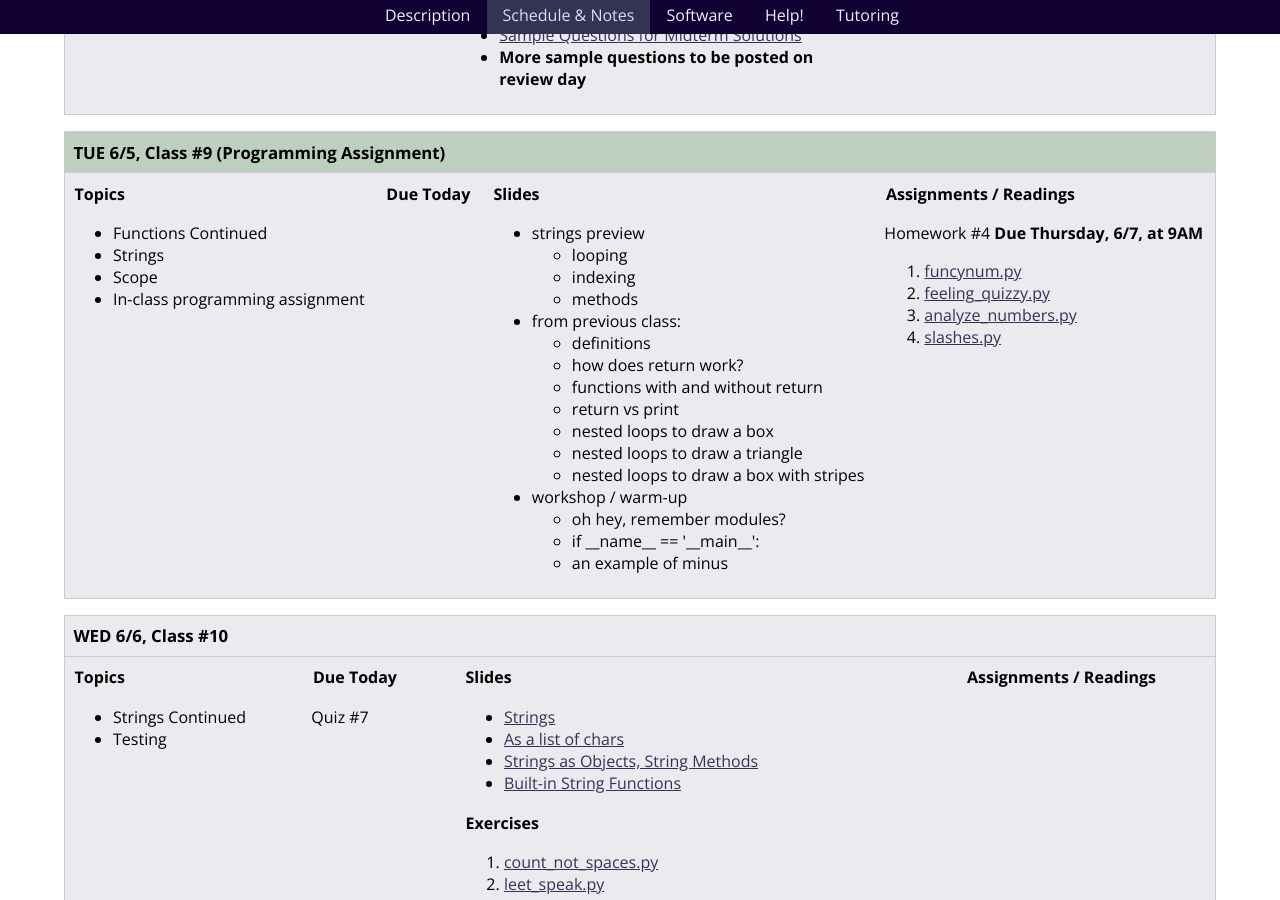
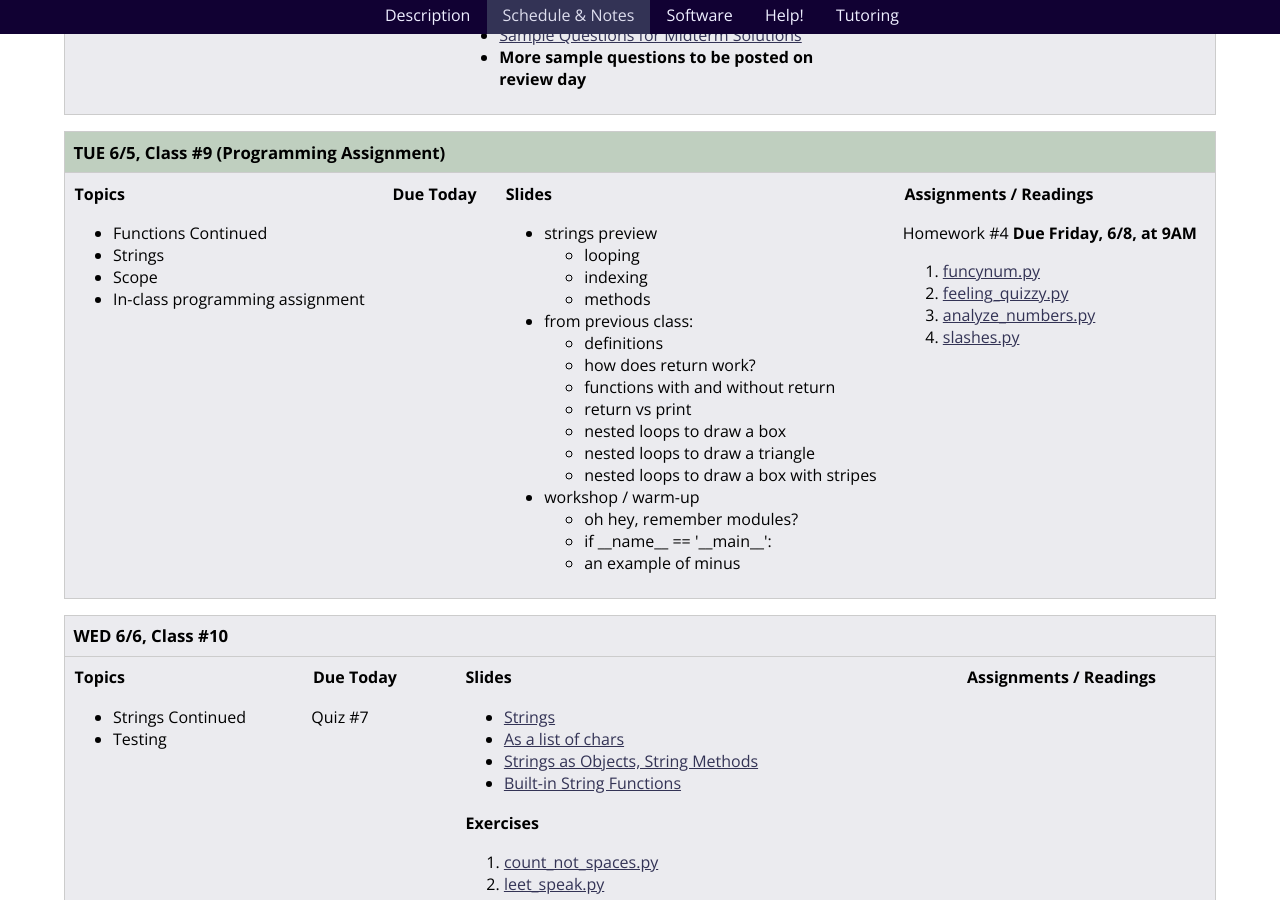
Before and after one commit to foureyes/csci-ua.0002-summer2018-001, a Jekyll site: the page built from schedule.markdown, in a window 1280 px wide and 900 px high, scrolled down 4447 px. Built offline with Jekyll 4.4.1, drawn with Linux system fonts in a browser that asks for light colours; nearby versions of some CDN libraries; library files that are not in the unit come from our copies.

Commit message:
Update class-09.markdown

```diff
--- a/_includes/classes/class-09.markdown
+++ b/_includes/classes/class-09.markdown
@@ -46,7 +46,7 @@
 <article class="assignments" markdown="block">
 ####  Assignments / Readings
 
-Homework #4 __Due Thursday, 6/7, at 9AM__
+Homework #4 __Due Friday, 6/8, at 9AM__
 
 1. [funcynum.py](homework/hw05/funcynum.py)
 2. [feeling_quizzy.py](homework/hw05/feeling_quizzy.py)
```
